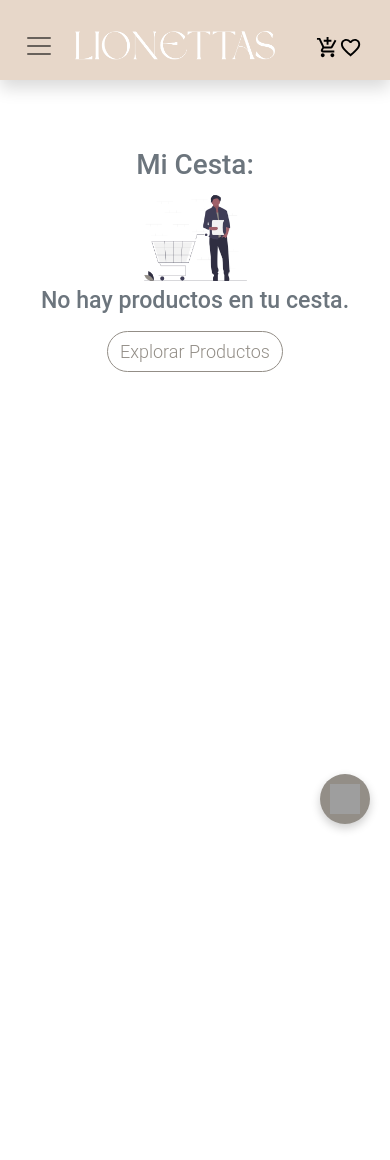
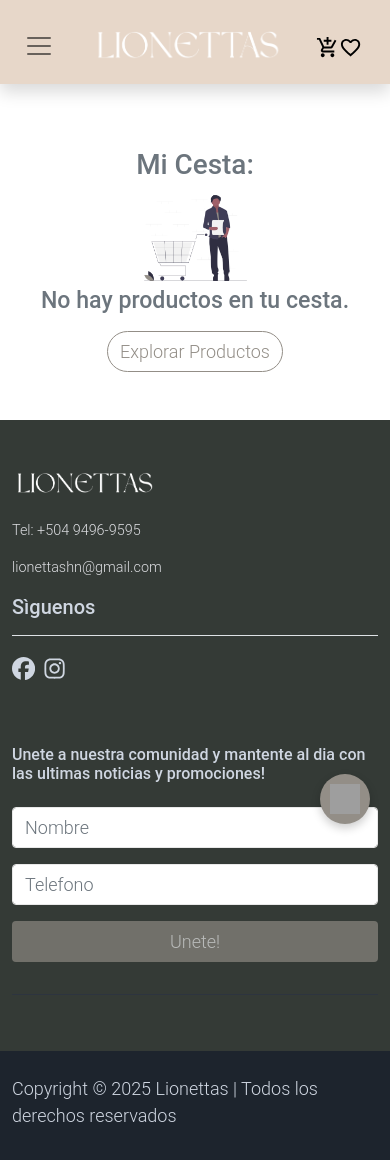
Before and after one commit to Allam9573/piedra-y-oro, a React (Vite) app: page /my-cart in a window 390 px wide. Before the commit the page ends 844 px from the top, so only its background shows below. Built offline with nearby package versions, Linux system fonts and the light colour scheme; grey boxes are pictures that could not be loaded.

Commit message:
config footer

```diff
--- a/src/assets/css/styles.css
+++ b/src/assets/css/styles.css
@@ -270,9 +270,11 @@ body {
 
     .navbar-mobile {
         display: block !important;
-        height: 80px;
         margin-bottom: 0 !important;
         padding-bottom: 0 !important;
+    }
+    .logo-nav-mobile{
+        background-color: red !important;
     }
     .home-anillos-mobile {
         display: block;
@@ -439,6 +441,15 @@ body {
     .footer-desktop {
         display: none;
     }
+    .text-number-mobile{
+        font-size: 0.9rem !important;
+    }
+    .text-email-mobile{
+        font-size: 0.9rem !important;
+    }
+    .margin-text-mobile{
+        margin: 0 !important;
+    }
     .title-categories-mobile{
         font-family: 'Bodoni Moda';
         font-size: 1.3rem;
--- a/src/components/Navbar.jsx
+++ b/src/components/Navbar.jsx
@@ -22,7 +22,7 @@ export const Navbar = ({ quantity, quantityFavorites }) => {
                     <div className="d-flex align-items-center">
                         {/* Logo alineado a la izquierda */}
                         <Link className="navbar-brand text-success logo h1" to={'/'}>
-                            <img src={logo} className="img-fluid" style={{ maxWidth: '15%' }} alt="Logo" />
+                            <img src={logo} className="img-fluid" width={'15%'} alt="Logo" />
                         </Link>
 
                         {/* Botón hamburguesa alineado a la derecha en móvil */}
@@ -83,7 +83,7 @@ export const Navbar = ({ quantity, quantityFavorites }) => {
                             <span className="navbar-toggler-icon"></span>
                         </button>
                         <Link className="navbar-brand text-success text-center logo h1" to={'/'}>
-                            <img src={logo_blanco} className="img-fluid" style={{ maxWidth: '100%' }} alt="Logo" />
+                            <img src={logo_blanco} className="img-fluid ms-4" style={{ maxWidth: '90%' }} alt="Logo" />
                         </Link>
                         <div className="mx-3 align-self-center flex-row d-flex">
                             <Link className="nav-icon position-relative text-decoration-none" to={'/my-cart'}>
--- a/src/components/footer/Footer.jsx
+++ b/src/components/footer/Footer.jsx
@@ -92,26 +92,74 @@ export const Footer = () => {
                     </div>
                 </div>
             </footer>
-            {/* <footer className='footer-mobile'>
-                <div class="mx-3 pt-5">
+            <footer class="footer-mobile" style={{ backgroundColor: '#343A36' }} id="tempaltemo_footer">
+                <div class="container">
+                    <div class="col-md-4 pt-5">
                         <img src={logo_blanco} width={'40%'} alt="" />
-                    <ul class="list-unstyled text-light mt-3 py-3 footer-link-list">
+                        <ul class="list-unstyled text-light footer-link-list">
                             <li>
                                 <i class="fas fa-map-marker-alt fa-fw"></i>
                             </li>
                             <li>
                                 <i class="fa fa-phone fa-fw"></i>
-                            <a class="text-decoration-none text-white" href="https://wa.me/+50494969595">Tel: +504 9496-9595</a>
+                                <a class="text-number-mobile text-decoration-none" href="https://wa.me/+50494969595">Tel: +504 9496-9595</a>
                             </li>
                             <li>
                                 <i class="fa fa-envelope fa-fw"></i>
-                            <a class="text-decoration-none py-4 text-white" href="mailto:lionettashn@gmail.com">lionettashn@gmail.com</a>
+                                <a class="text-email-mobile text-decoration-none" href="mailto:lionettashn@gmail.com">lionettashn@gmail.com</a>
                             </li>
                         </ul>
                     </div>
-                <div>
+                    <div class="row">
+                        <div class="col-12 col-sm-6 col-md-3">
+                            {/* poner tilde en siguenos */}
+                            <h2 class="h5 text-light border-bottom pb-3">Sìguenos</h2>
+                            <ul class="list-unstyled text-light footer-link-list">
+                                <li class="list-inline-item">
+                                    <a rel="nofollow" class="margin-text-mobile text-light text-decoration-none" target="_blank" href="https://www.facebook.com/share/1FGKwQ98qn/?mibextid=wwXIfr"><FaFacebook className='fs-3' /></a>
+                                </li>
+                                <li class="list-inline-item">
+                                    <a class="text-light text-decoration-none" target="_blank" href="https://www.instagram.com/lionettasjoyeria?igsh=c3hjZHBhNWh4MmNn&utm_source=qr"><FaInstagram className='fs-3' /></a>
+                                </li>
+                            </ul>
                         </div>
-            </footer> */}
+                        {/* <div class="col-12 col-sm-6 col-md-3 pt-5">
+                            <ul class="list-unstyled text-light footer-link-list">
+                                <Link className='text-decoration-none' to={'/nosotros'}><h5 class="h5 text-light pb-3 border-light">Quienes Somos</h5></Link>
+                                <Link className='text-decoration-none' to={'/preguntas-frecuentes'}><h5 class="h5 text-light pb-3 border-light">Preguntas Frecuentes</h5></Link>
+                            </ul>
+                        </div> */}
+                        <div class="col-12 col-sm-6 col-md-3 pt-5">
+                            <h6 class="h6 text-light pb-3 border-light">
+                                Unete a nuestra comunidad y mantente al dia con las ultimas noticias y promociones!
+                            </h6>
+                            <ul class="list-unstyled text-light footer-link-list">
+                                <form onSubmit={SubmitCliente}>
+                                    <input type="text" value={nombre} onChange={e => setNombre(e.target.value)} placeholder='Nombre' className="form-control mb-3" />
+                                    <input type="text" value={telefono} onChange={e => setTelefono(e.target.value)} placeholder='Telefono' className="form-control mb-3" />
+                                    <input disabled={nombre.length === 0 || telefono.length === 0} type="submit" value="Unete!" className='btn text-white w-100' style={{ backgroundColor: '#938E87' }} />
+                                </form>
+                            </ul>
+                        </div>
+                    </div>
+                    <div class="row text-light mb-4">
+                        <div class="col-12 mb-3">
+                            <div class="w-100 my-3 border-top border-light"></div>
+                        </div>
+                    </div>
+                </div>
+                <div class="w-100 bg-black py-3">
+                    <div class="container">
+                        <div class="row pt-2">
+                            <div class="col-12">
+                                <p class="text-left text-light">
+                                    Copyright &copy; 2025 Lionettas | Todos los derechos reservados
+                                </p>
+                            </div>
+                        </div>
+                    </div>
+                </div>
+            </footer>
         </>
     )
 }
```
Lines whose indentation alone changed are shown as unchanged.
